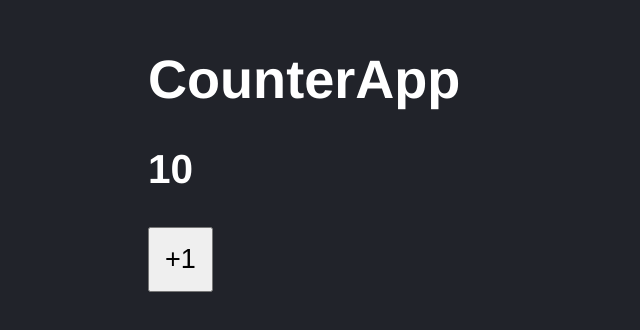
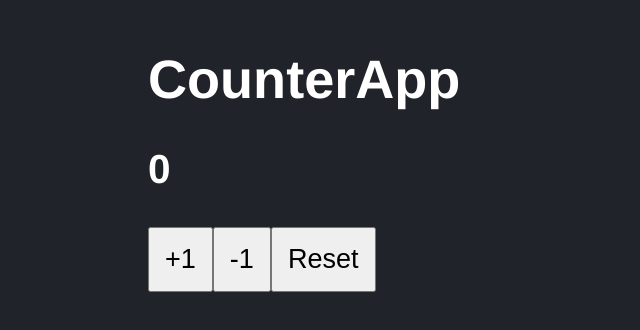
Before and after one commit to CamiloBeltran24/Cursos, a React (Vite) app in the folder Udemy/react-de-cero-a-experto-hooks-y-mern/seccion4-primeros-pasos-en-react/counter-app-vite/: page / in a window 1280 px wide. Shown: the part 136-466 px from the top of the page, without its empty margins (0-640 px from the left). Built offline with nearby package versions, Linux system fonts and the light colour scheme.

Commit message:
Update: Udemy: react-cero-a-experto: seccion4 update useState

```diff
--- a/Udemy/react-de-cero-a-experto-hooks-y-mern/seccion4-primeros-pasos-en-react/counter-app-vite/src/CounterApp.jsx
+++ b/Udemy/react-de-cero-a-experto-hooks-y-mern/seccion4-primeros-pasos-en-react/counter-app-vite/src/CounterApp.jsx
@@ -1,25 +1,40 @@
 import React from 'react';
 import propTypes from 'prop-types';
+import { useState } from 'react';
 
 
 
+export const CounterApp = ({ value = 1 }) => {
 
-export const CounterApp = ({ value = 'No hay value' }) => {
+    const [ currentValue, setCurrentValue ] = useState( value );
     // Cuanod una funcion recibe como parametro solo un evento podemos omitir el envio del
-    // evento desde el llamado a la funcion, en este caso el llamado a la funcion esta en la linea 20
+    // evento desde el llamado a la funcion, en este caso el llamado a la funcion esta en la linea 22
+
     const handleAdd  = ( event ) => {
-        console.log('+1');
-        value = 1000;
+        setCurrentValue( currentValue + 1 );
+        // setCurrentValue( c => c + 1);
+    }
+
+    const handleSubstract = () => {
+        setCurrentValue( currentValue - 1 );
+    }
+
+    const handleReset = () => {
+        setCurrentValue( value );
     }
 
     return (
         <>
             <h1>CounterApp</h1>
-            <h2>{ value }</h2>
+            <h2>{ currentValue }</h2>
 
             <button onClick={ handleAdd }>
                 +1
             </button>
+            <button onClick={ handleSubstract }>
+                -1
+            </button>
+            <button onClick={ handleReset }>Reset</button>
         </>
     )
 }
--- a/Udemy/react-de-cero-a-experto-hooks-y-mern/seccion4-primeros-pasos-en-react/counter-app-vite/src/main.jsx
+++ b/Udemy/react-de-cero-a-experto-hooks-y-mern/seccion4-primeros-pasos-en-react/counter-app-vite/src/main.jsx
@@ -21,6 +21,6 @@ ReactDOM.createRoot(document.getElementById('root')).render(
         {/* <App /> */}
         {/* <HelloWorldApp /> */}
         {/* <FirstApp /> */}
-        <CounterApp value={10} />
+        <CounterApp value={0} />
     </React.StrictMode>
 )
```
